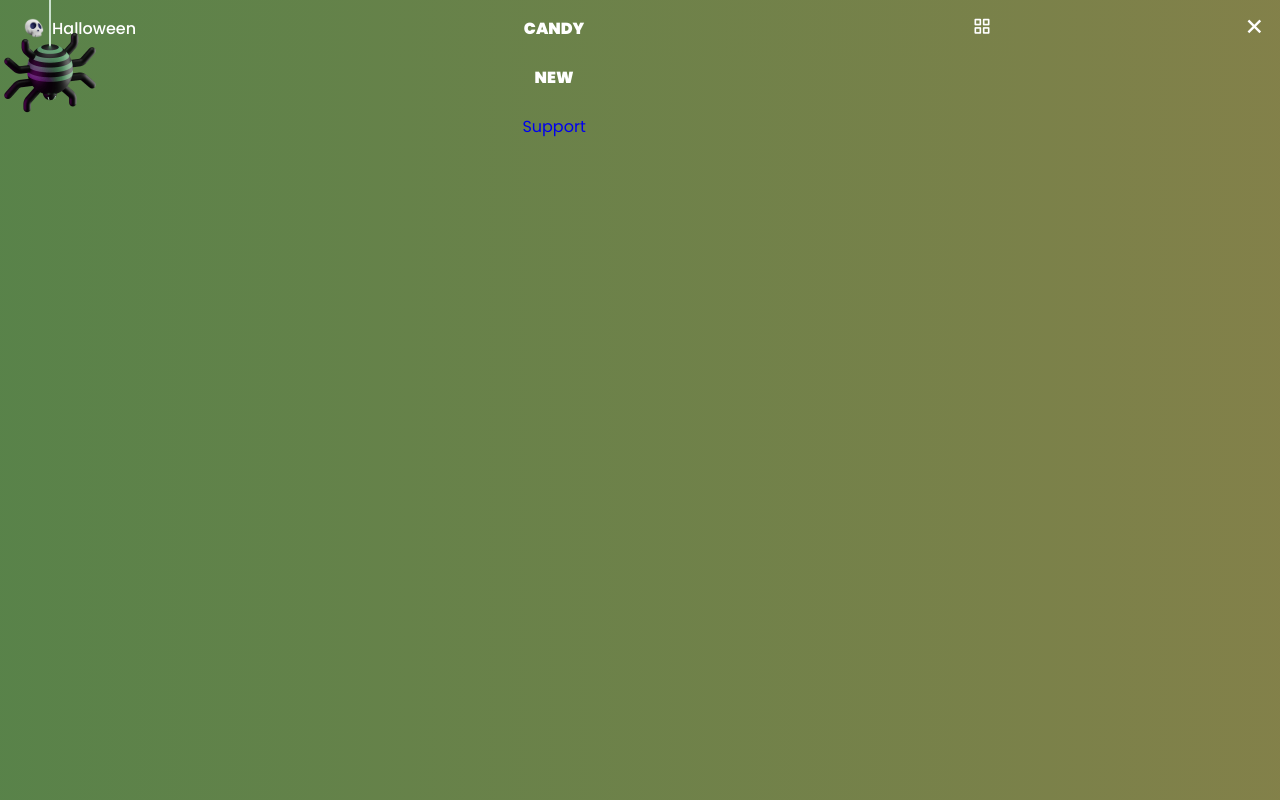
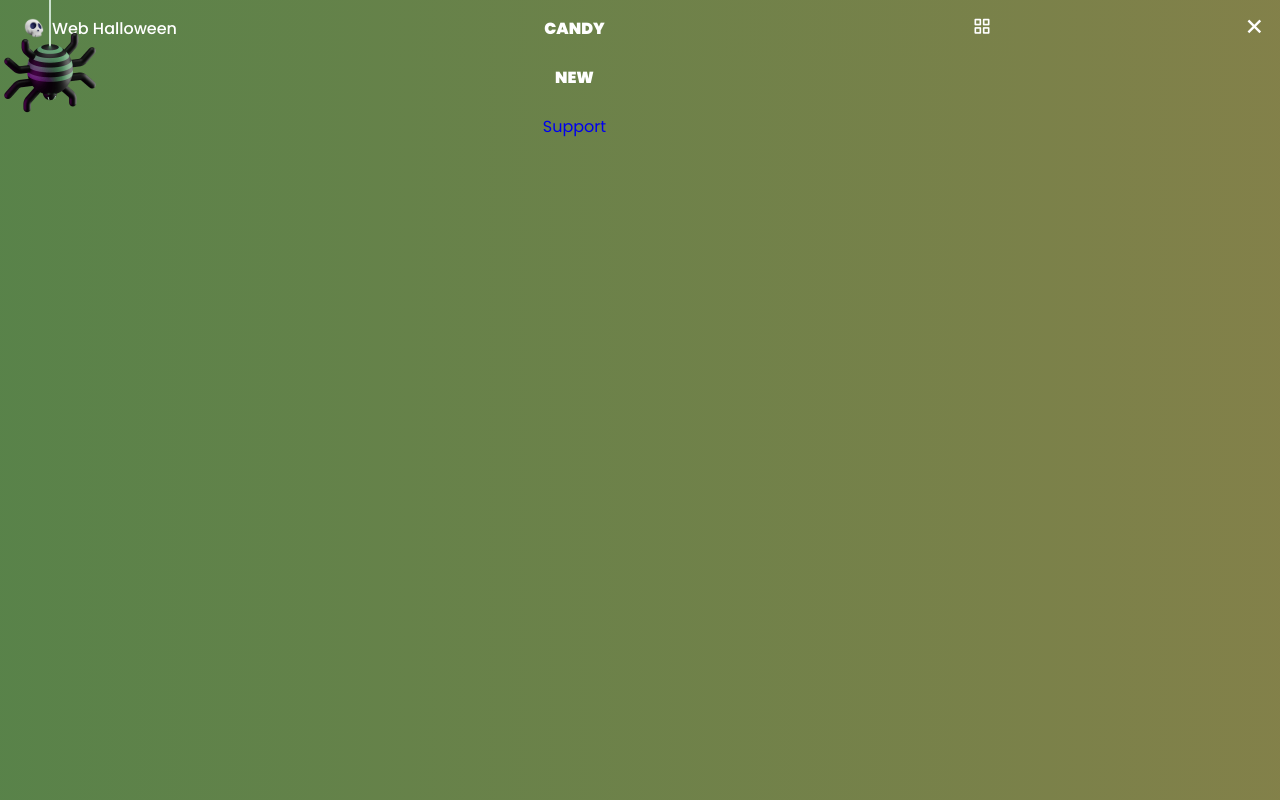
Before and after one commit to Lena05k/web-Halloween, a website: page index.html in a window 1280 px wide. Drawn offline with nearby package versions, Linux system fonts and the light colour scheme.

Commit message:
Add text

```diff
--- a/index.html
+++ b/index.html
@@ -16,7 +16,7 @@
             <nav class="nav container">
                 <a href="#" class="nav__logo">
                     <img src="src/img/logo.png" alt="" class="nav__logo-img">
-                    Halloween
+                   Web Halloween
                 </a>
                 <div class="nav__menu" id="nav-menu">
                     <ul class="nav__list">
```
